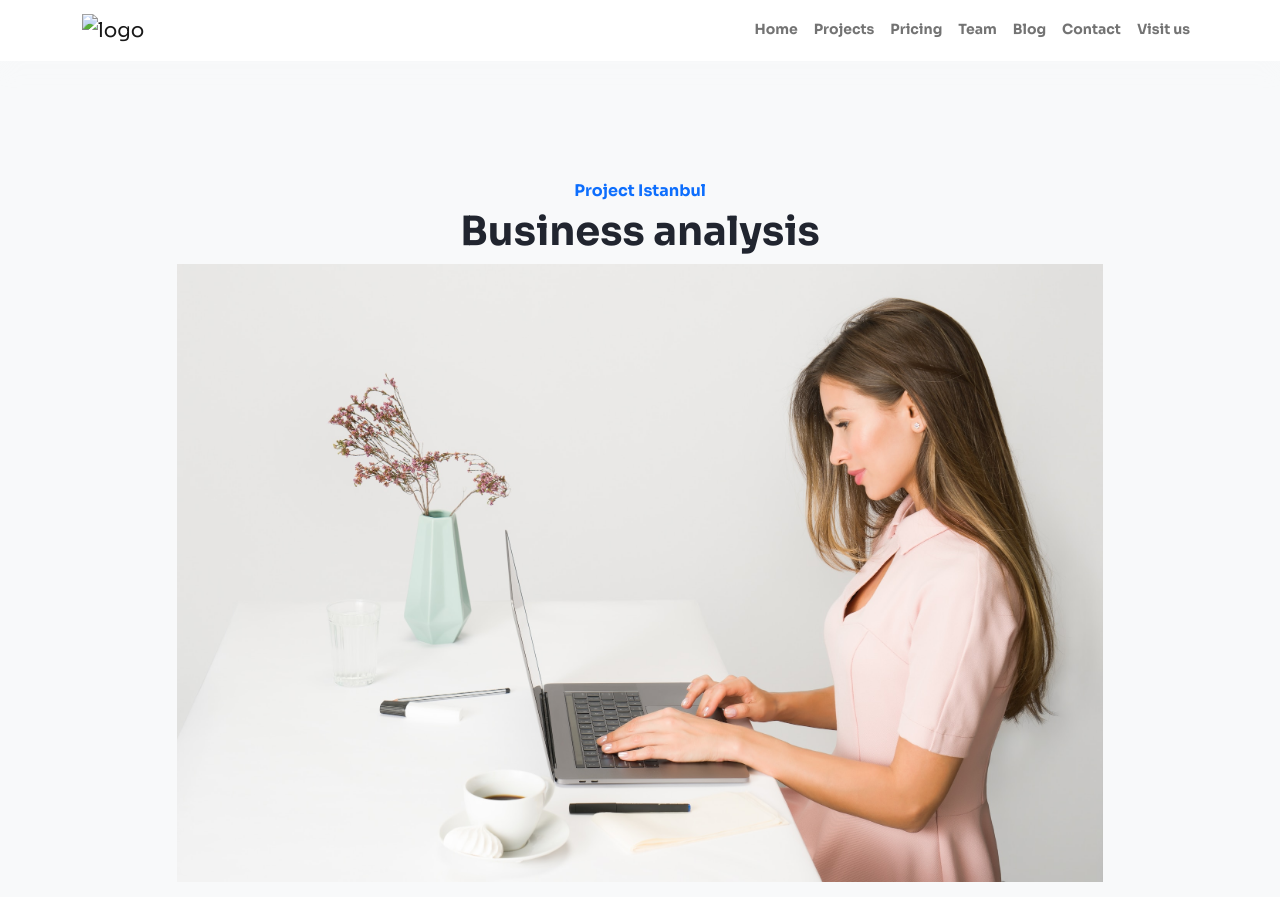
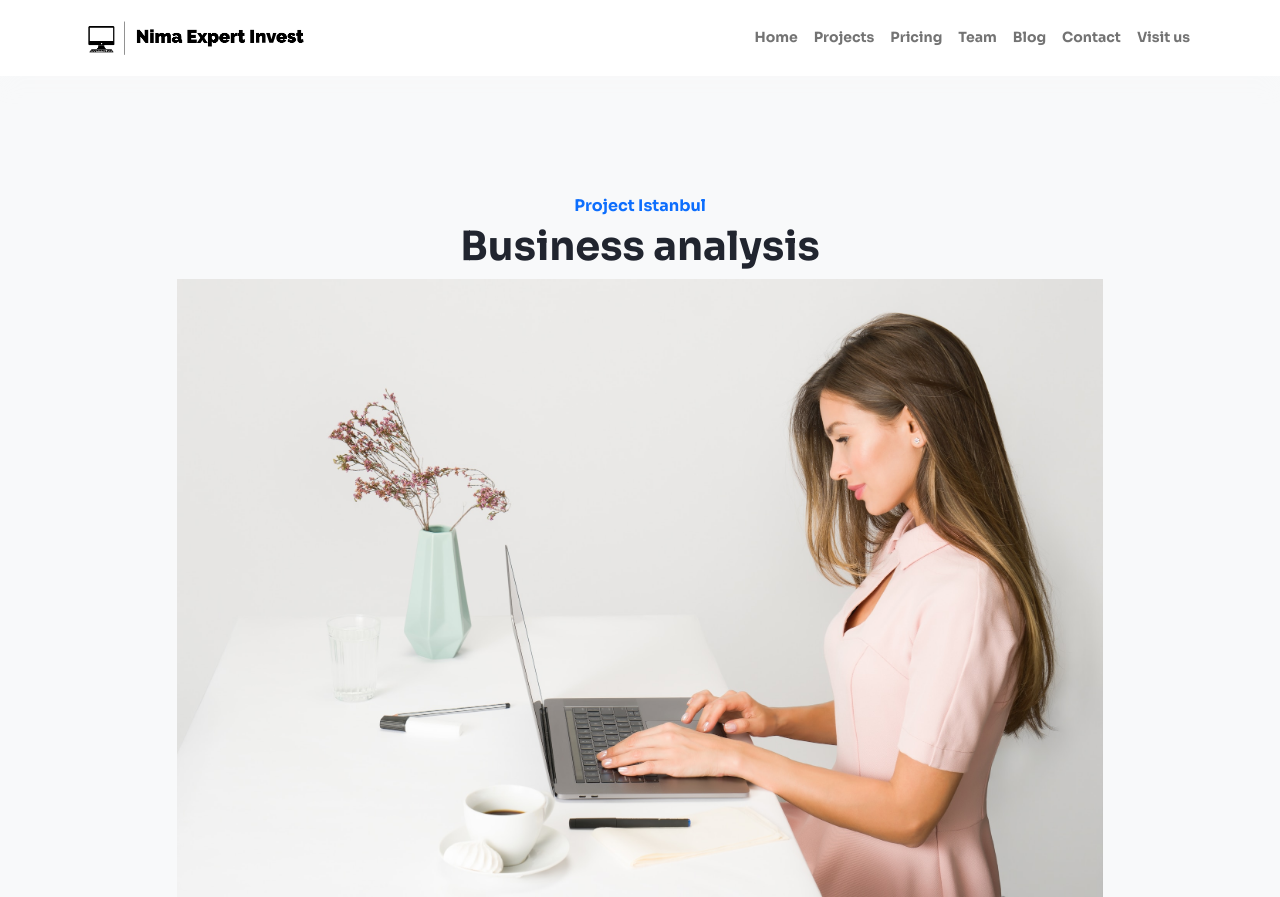
Before and after one commit to NeculaiAdrian/Nima-Expert-Invest-, a plain HTML site: page pages/projectIstanbul.html in a window 1280 px wide. Shown: the top 897 px of the page. Drawn offline with nearby package versions, Linux system fonts and the light colour scheme; the site is published under a folder, as on GitHub Pages, so addresses that start at the root find nothing.

Commit message:
Update projectIstanbul.html

```diff
--- a/pages/projectIstanbul.html
+++ b/pages/projectIstanbul.html
@@ -30,7 +30,7 @@
     <nav class="navbar navbar-expand-lg py-2 sticky-top navbar-light bg-white">
       <div class="container">
         <a class="navbar-brand" href="../index.html">
-          <img class="logo" src="/img/logo1.png" alt="logo" />
+          <img class="logo" src="../img/logo1.png" alt="logo" />
         </a>
 
         <button
```
